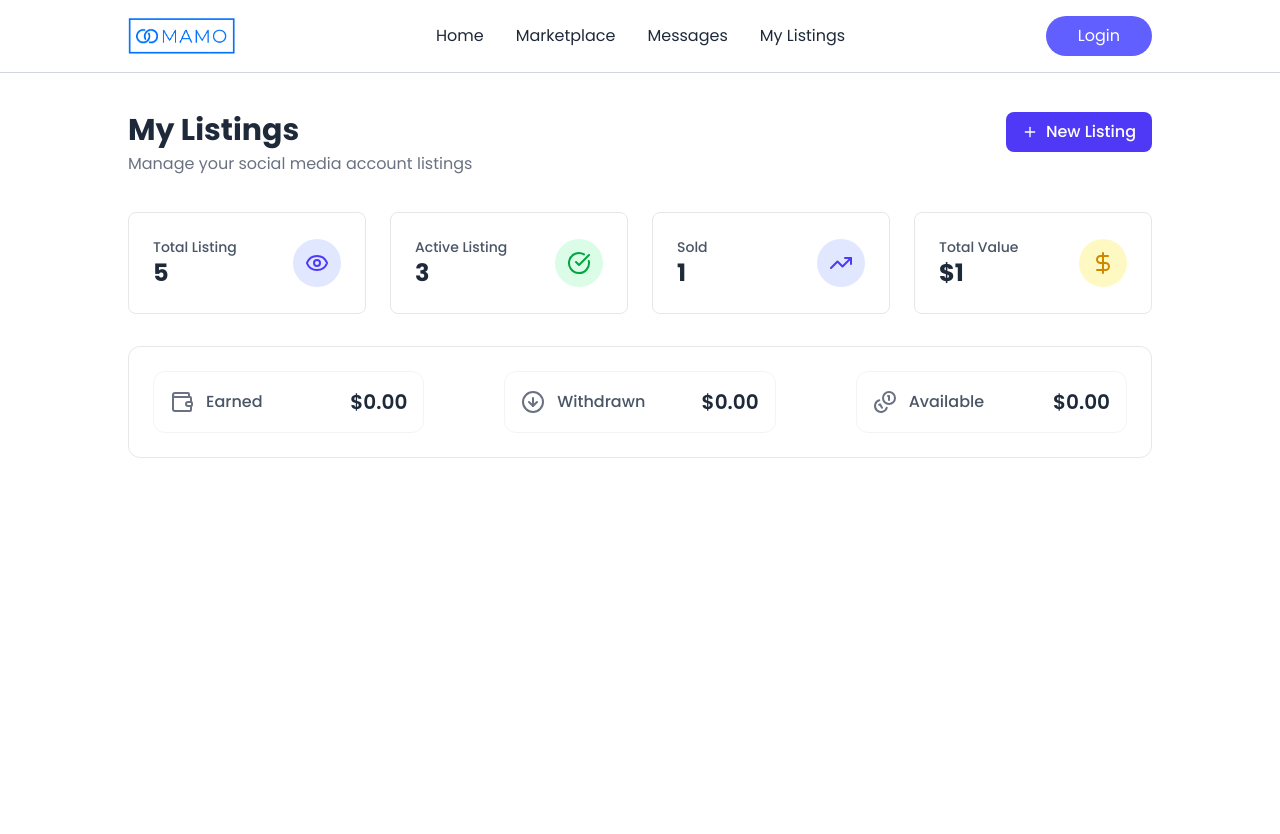
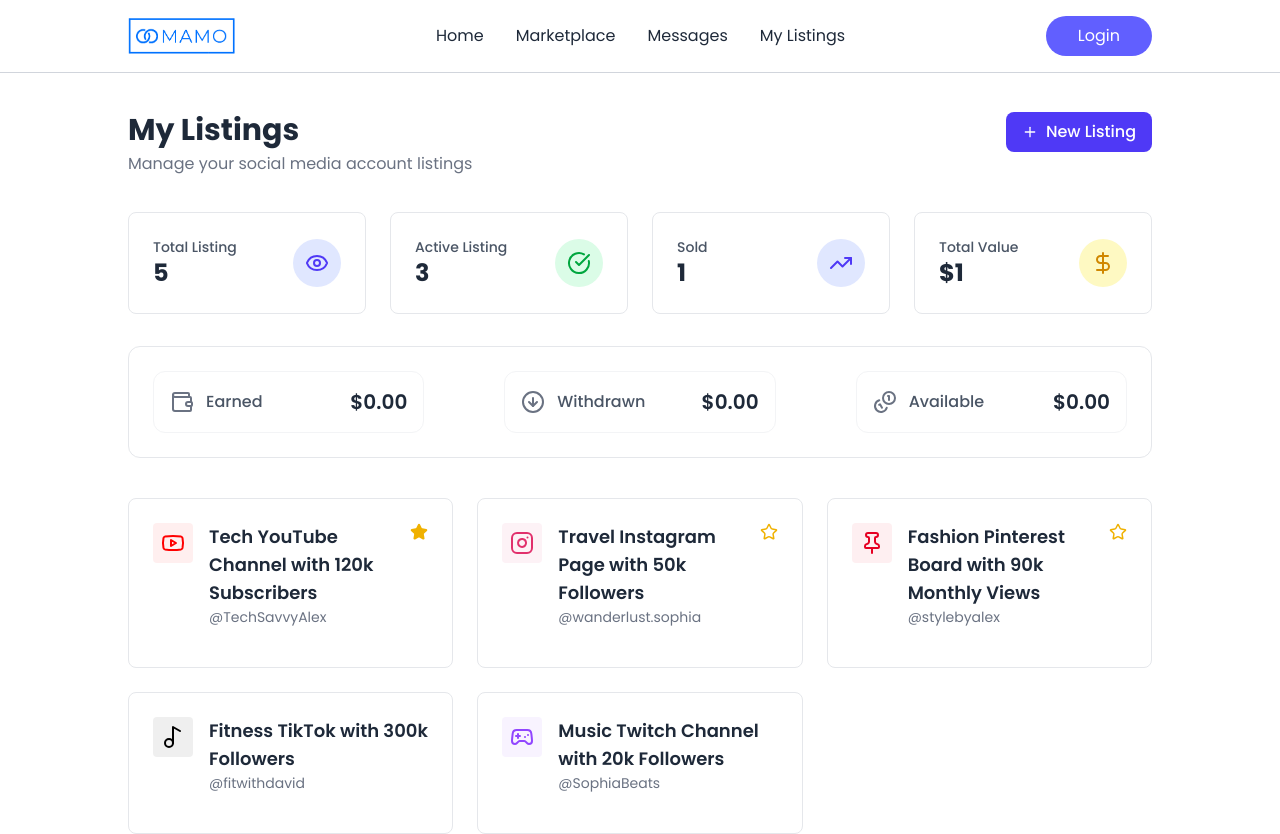
Before and after one commit to hari2617/MAMO, a React (Vite) app in the folder user/: page /my-listings in a window 1280 px wide. Before the commit the page ends 800 px from the top, so only its background shows below. Built offline with nearby package versions, Linux system fonts and the light colour scheme; no server answers; a web font is replaced by a local one.

Commit message:
mylisting page

```diff
--- a/user/src/pages/MyListings.jsx
+++ b/user/src/pages/MyListings.jsx
@@ -1,8 +1,10 @@
-import { ArrowDownCircleIcon, CheckCircle, CoinsIcon, DollarSign, Eye, Plus, TrendingUp, WalletIcon } from 'lucide-react';
+import { ArrowDownCircleIcon, CheckCircle, CoinsIcon, DollarSign, Eye, Plus, StarIcon, TrendingUp, WalletIcon } from 'lucide-react';
 import React from 'react'
 import { useSelector } from 'react-redux'
 import {useNavigate} from 'react-router-dom'
 import StatCard from '../components/StatCard';
+import { platformIcons } from '../assets/assets';
+
 
 const MyListings = () => {
 
@@ -74,7 +76,32 @@ const MyListings = () => {
           </div>
         ):
         (
-          <div>
+          <div className='grid grid-cols-1 md:grid-cols-2 lg:grid-cols-3 gap-6'>
+
+            {
+              userListings.map((listing)=>(
+                <div key={listing.id} className='bg-white border border-gray-200 rounded-lg hover:shadow-lg shadow-gray-200/70 transition-shadow'>
+                    <div className='p-6'>
+                        <div className='flex items-start justify-between gap-4 mb-4'>
+                            {platformIcons[listing.platform]}
+                            <div className='flex-1'>
+                                <div className='flex justify-between  items-start'>
+                                  <h3 className='text-lg font-semibold text-gray-800'>{listing.title}</h3>
+                                  <div className='flex items-center gap-2'>
+                                        <div></div>
+                                        {listing.status==='active'&&(
+                                          <StarIcon size={18} className={`text-yellow-500 cursor-pointer ${listing.featured&&"fill-yellow-500"}`}/>
+                                        )}
+                                  </div>
+                                </div>
+
+                                <p className='text-sm text-gray-500'>@{listing.username}</p>
+                            </div>
+                        </div>
+                    </div>
+                </div>
+              ))
+            }
 
           </div>
         )
```
